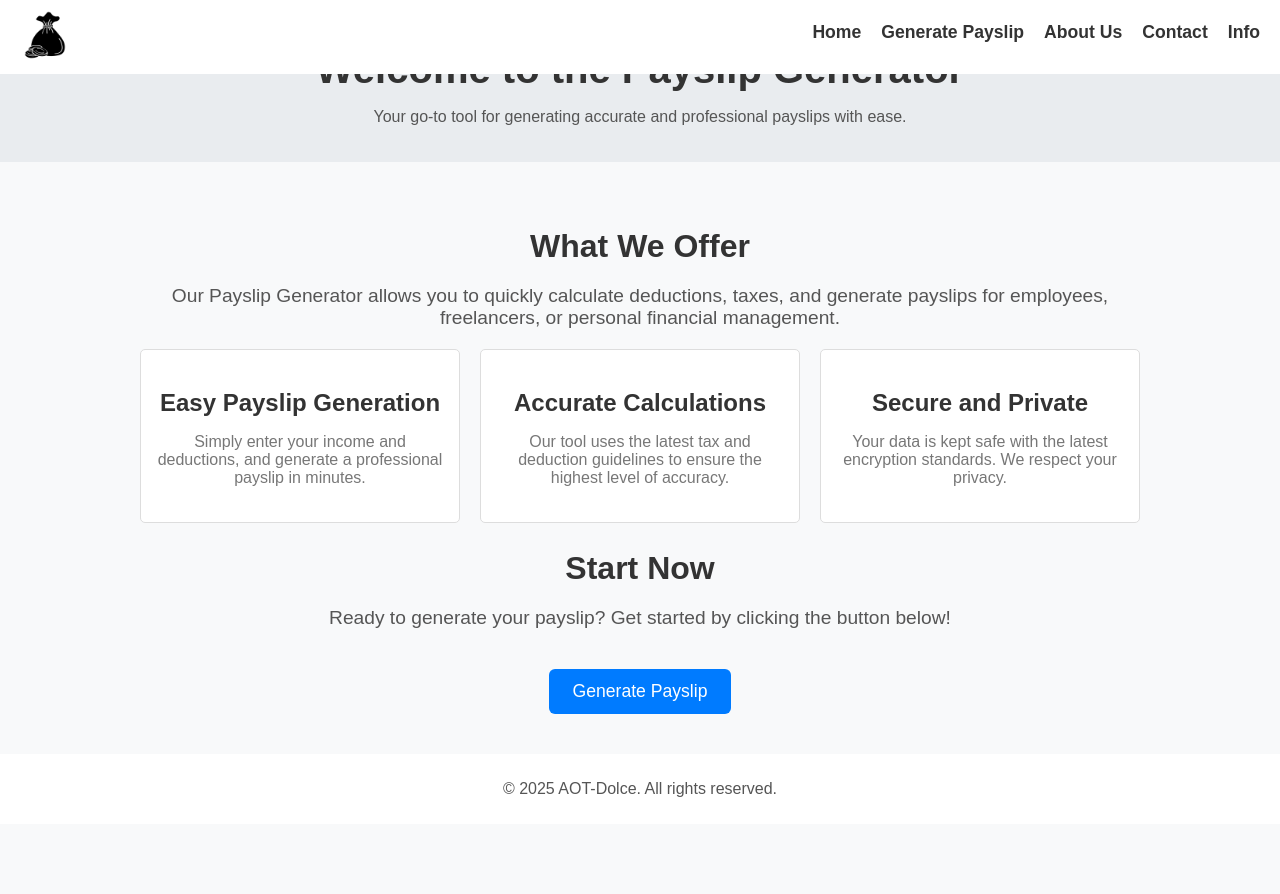
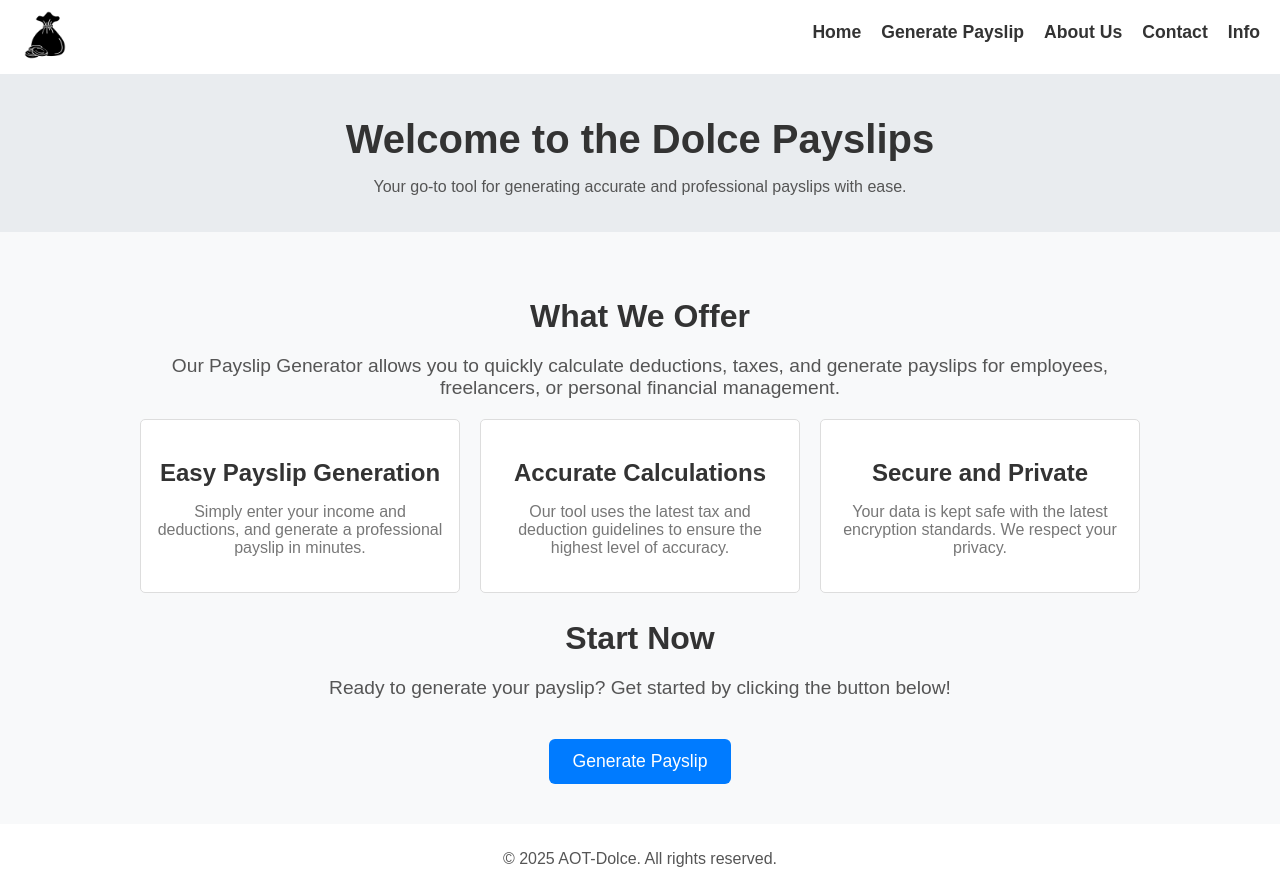
Before and after one commit to itsaot/SalaryBudget, a plain HTML site: page index.html in a window 1280 px wide. Before the commit the page ends 824 px from the top, so only its background shows below. Drawn offline with Linux system fonts and the light colour scheme.

Commit message:
Fine Line

```diff
--- a/index.html
+++ b/index.html
@@ -3,7 +3,7 @@
 <head>
     <meta charset="UTF-8">
     <meta name="viewport" content="width=device-width, initial-scale=1.0">
-    <title>Home - Dolces Payslips</title>
+    <title>Home - Dolce Payslips</title>
     <link rel="stylesheet" href="style.css">
 </head>
 <body>
@@ -22,7 +22,7 @@
     </nav>
 
     <header>
-        <h1>Welcome to the Payslip Generator</h1>
+        <h1>Welcome to the Dolce Payslips</h1>
         <p>Your go-to tool for generating accurate and professional payslips with ease.</p>
     </header>
 
--- a/style.css
+++ b/style.css
@@ -5,9 +5,14 @@ body {
     padding: 0;
     background-color: #f8f9fa;
     color: #333;
-    min-height: 100vh; /* Ensure body takes full height */
     display: flex;
-    flex-direction: column; /* Allow footer to sit at the bottom */
+    flex-direction: column; /* Ensure the footer stays at the bottom */
+    min-height: 100vh; /* Ensure the body takes the full height */
+}
+
+/* Adjust body to make space for the fixed navbar */
+body {
+    padding-top: 70px; /* Adjust this value to the height of your navbar */
 }
 
 /* Navigation Styles */
@@ -39,11 +44,6 @@ nav ul li a:hover {
     background-color: #000; /* Background turns black */
 }
 
-/* Adjust the body content to accommodate the fixed navbar */
-body {
-    padding-top: 70px; /* Create space for the fixed navbar */
-}
-
 /* Navbar Logo */
 nav .logo img {
     height: 50px;
@@ -59,6 +59,11 @@ nav ul {
 
 nav ul li {
     display: inline;
+}
+
+/* Adjust the body content to accommodate the fixed navbar */
+body {
+    padding-top: 70px; /* Create space for the fixed navbar */
 }
 
 /* Header styles */
@@ -257,17 +262,6 @@ body {
 footer {
     margin-top: auto; /* Ensure footer is pushed to the bottom */
 }
-/* General styles */
-body {
-    font-family: Arial, sans-serif;
-    margin: 0;
-    padding: 0;
-    background-color: #f8f9fa;
-    color: #333;
-    min-height: 100vh; /* Ensure body takes full height */
-    display: flex;
-    flex-direction: column; /* Allow footer to sit at the bottom */
-}
 
 /* Container for form */
 .container {
```
